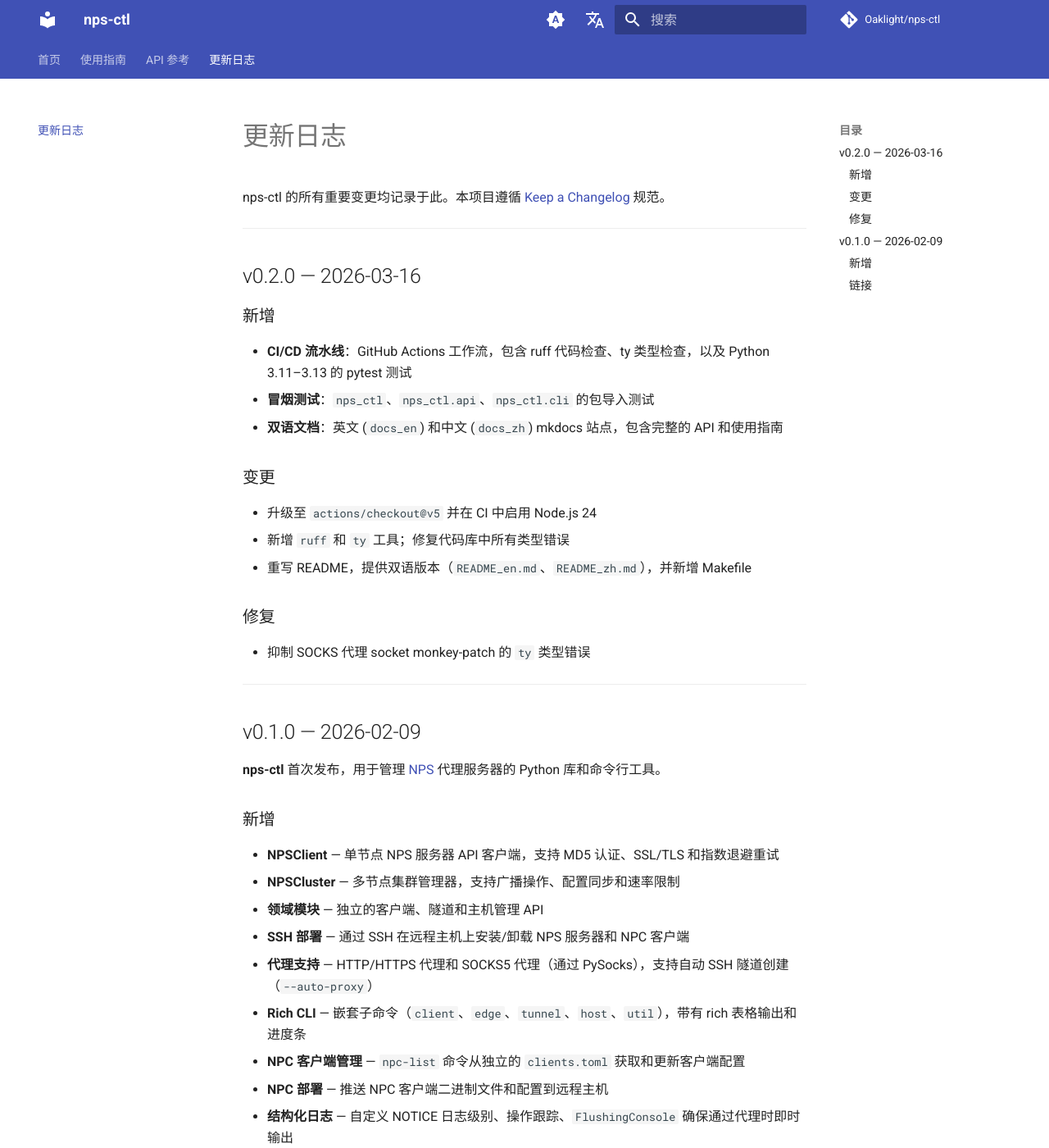
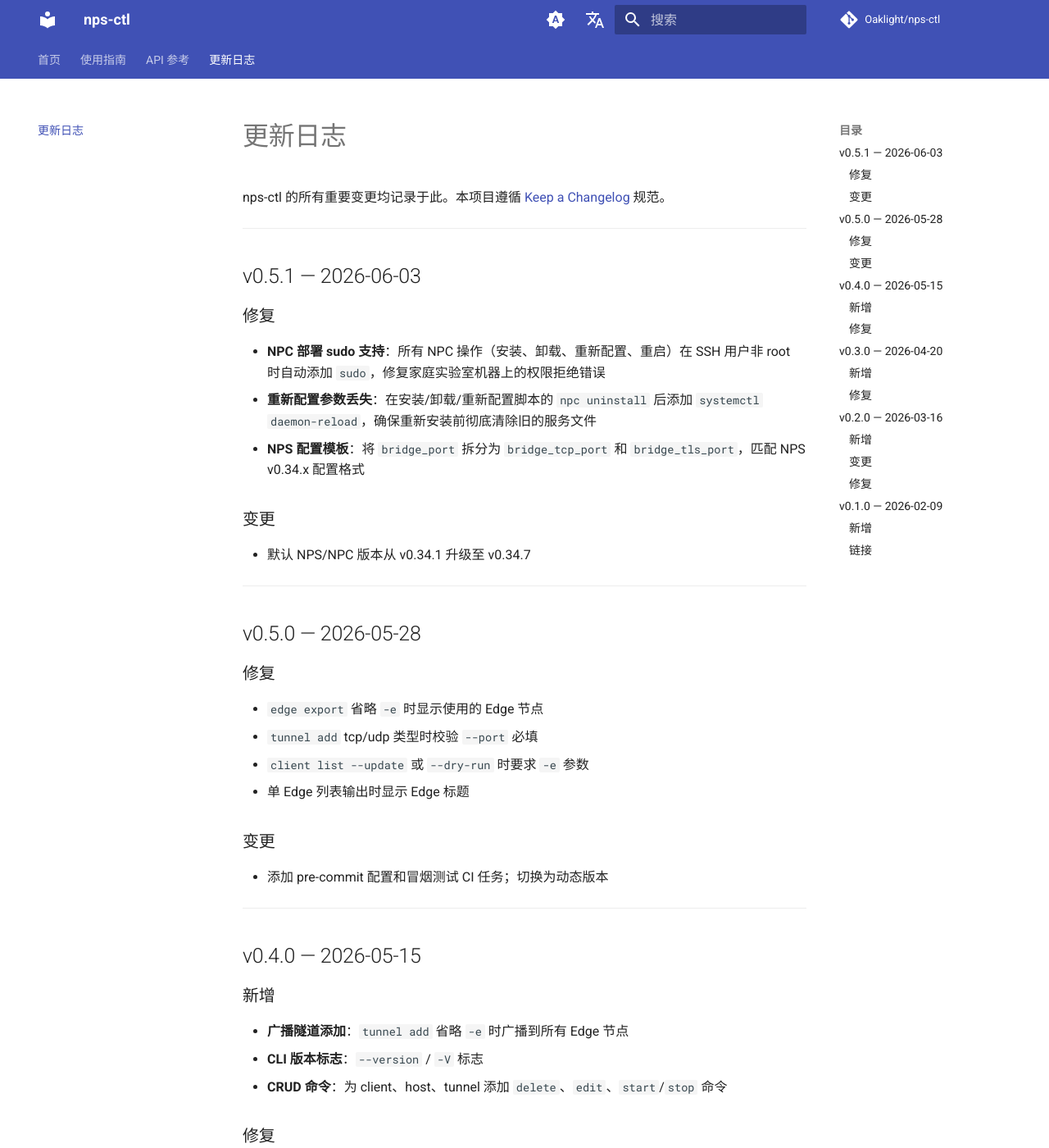
Before and after one commit to Oaklight/nps-ctl, an MkDocs documentation site: the page built from docs/changelog.md, in a window 1280 px wide and 1400 px high. Shown: the whole window at 82% size. Built offline with MkDocs 1.6.1 and Material for MkDocs 9.7.7, drawn with Linux system fonts in a browser that asks for light colours; comment, search, counter and statistics services are not loaded; some of the changed text lies outside the part shown.

Commit message:
docs: add changelog entries for v0.3.0 through v0.5.1

```diff
--- a/docs/changelog.md
+++ b/docs/changelog.md
@@ -5,6 +5,62 @@
 # 更新日志
 
 nps-ctl 的所有重要变更均记录于此。本项目遵循 [Keep a Changelog](https://keepachangelog.com/) 规范。
+
+---
+
+## v0.5.1 — 2026-06-03
+
+### 修复
+
+- **NPC 部署 sudo 支持**：所有 NPC 操作（安装、卸载、重新配置、重启）在 SSH 用户非 root 时自动添加 `sudo`，修复家庭实验室机器上的权限拒绝错误
+- **重新配置参数丢失**：在安装/卸载/重新配置脚本的 `npc uninstall` 后添加 `systemctl daemon-reload`，确保重新安装前彻底清除旧的服务文件
+- **NPS 配置模板**：将 `bridge_port` 拆分为 `bridge_tcp_port` 和 `bridge_tls_port`，匹配 NPS v0.34.x 配置格式
+
+### 变更
+
+- 默认 NPS/NPC 版本从 v0.34.1 升级至 v0.34.7
+
+---
+
+## v0.5.0 — 2026-05-28
+
+### 修复
+
+- `edge export` 省略 `-e` 时显示使用的 Edge 节点
+- `tunnel add` tcp/udp 类型时校验 `--port` 必填
+- `client list --update` 或 `--dry-run` 时要求 `-e` 参数
+- 单 Edge 列表输出时显示 Edge 标题
+
+### 变更
+
+- 添加 pre-commit 配置和冒烟测试 CI 任务；切换为动态版本
+
+---
+
+## v0.4.0 — 2026-05-15
+
+### 新增
+
+- **广播隧道添加**：`tunnel add` 省略 `-e` 时广播到所有 Edge 节点
+- **CLI 版本标志**：`--version` / `-V` 标志
+- **CRUD 命令**：为 client、host、tunnel 添加 `delete`、`edit`、`start`/`stop` 命令
+
+### 修复
+
+- SOCKS 代理清理和超时类型校验
+
+---
+
+## v0.3.0 — 2026-04-20
+
+### 新增
+
+- **重新配置与升级**：`client reconfig`、`client upgrade`、`edge reconfig`、`edge upgrade` 子命令
+- **SSH 用户和 HTTP 代理**：客户端配置支持 `ssh_user` 和 `http_proxy` 字段，用于受限网络下的 NPC 部署
+
+### 修复
+
+- ty 0.0.28 类型检查器兼容性
 
 ---
 
```
